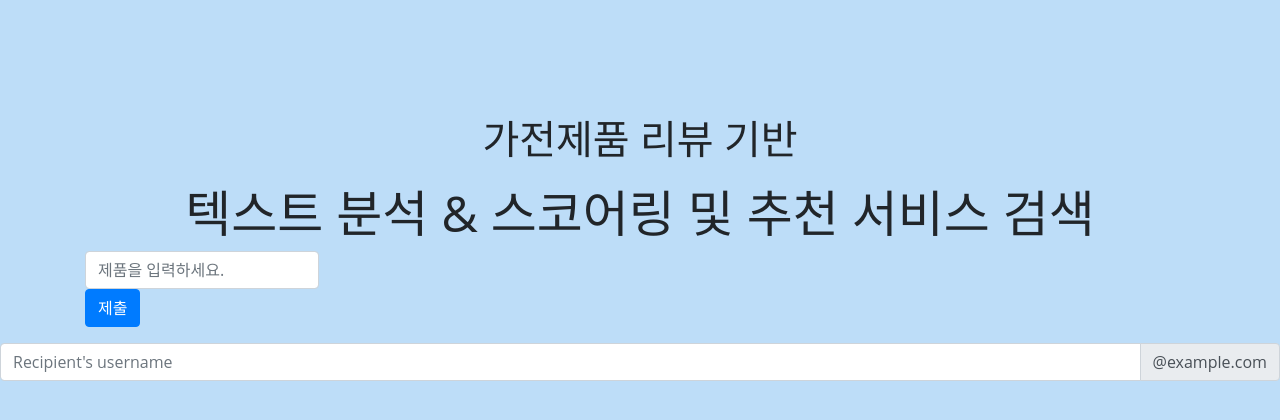
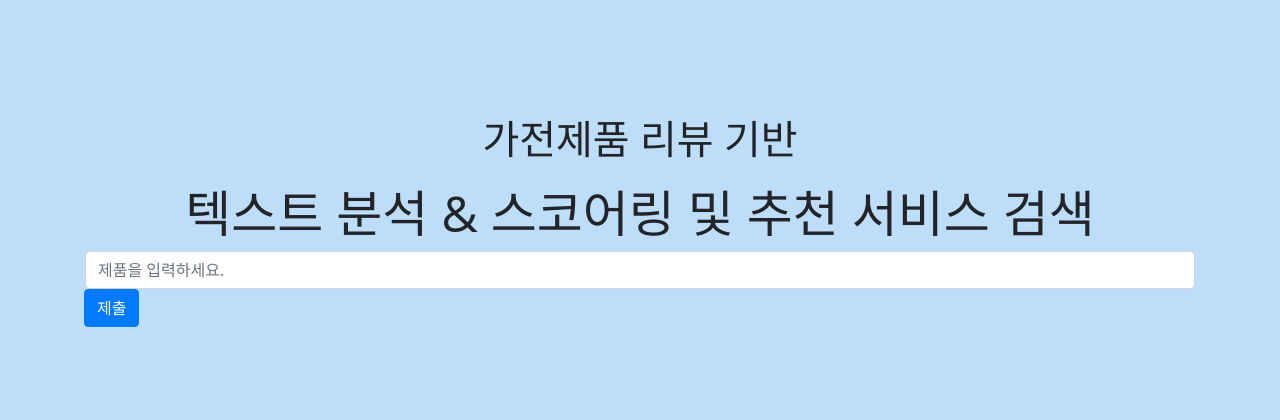
Before and after one commit to kimhyunso/Final_Project, a Django app: page / in a window 1280 px wide. Shown: the part 241-661 px from the top of the page. Run offline with Django 3.2, Linux system fonts and the light colour scheme.

Commit message:
2023-04-26 13:46

```diff
--- a/bert_project/main/templates/main/index.html
+++ b/bert_project/main/templates/main/index.html
@@ -1,28 +1,20 @@
 {% extends 'base.html' %}
 {% block content %}
 
-<form action="{%url 'main:info'%}" method="post">
-  {% csrf_token %}
-
+      <div class="center">
         <h1>가전제품 리뷰 기반</h1>
         <h2>텍스트 분석 & 스코어링 및 추천 서비스 검색</h2>
-
-        <div class="container">
-          <div class="input-group mb-3">
+      </div>
+    <form action="{%url 'main:info'%}" method="post">
+      {% csrf_token %}
+      <div class="container">
           <div class="search">
               <input type="text" name="keyword" class="form-control" placeholder="제품을 입력하세요." aria-label="Recipient's username" aria-describedby="basic-addon2">
-              <input class="btn btn-primary" type="submit" value="제출"></input>
-            </div>
+              <div class="input-group-append">
+              <input class="btn btn-primary" type="submit" value="제출">
+                <i class="fa fa-search"></i>
           </div>
-          </div>
-        </div>
+      </div>
     </form>
 
-    <div class="input-group mb-3">
-      <input type="text" class="form-control" placeholder="Recipient's username" aria-label="Recipient's username" aria-describedby="basic-addon2">
-      <div class="input-group-append">
-        <span class="input-group-text" id="basic-addon2">@example.com</span>
-      </div>
-    </div>
-
 {% endblock content %}
```
